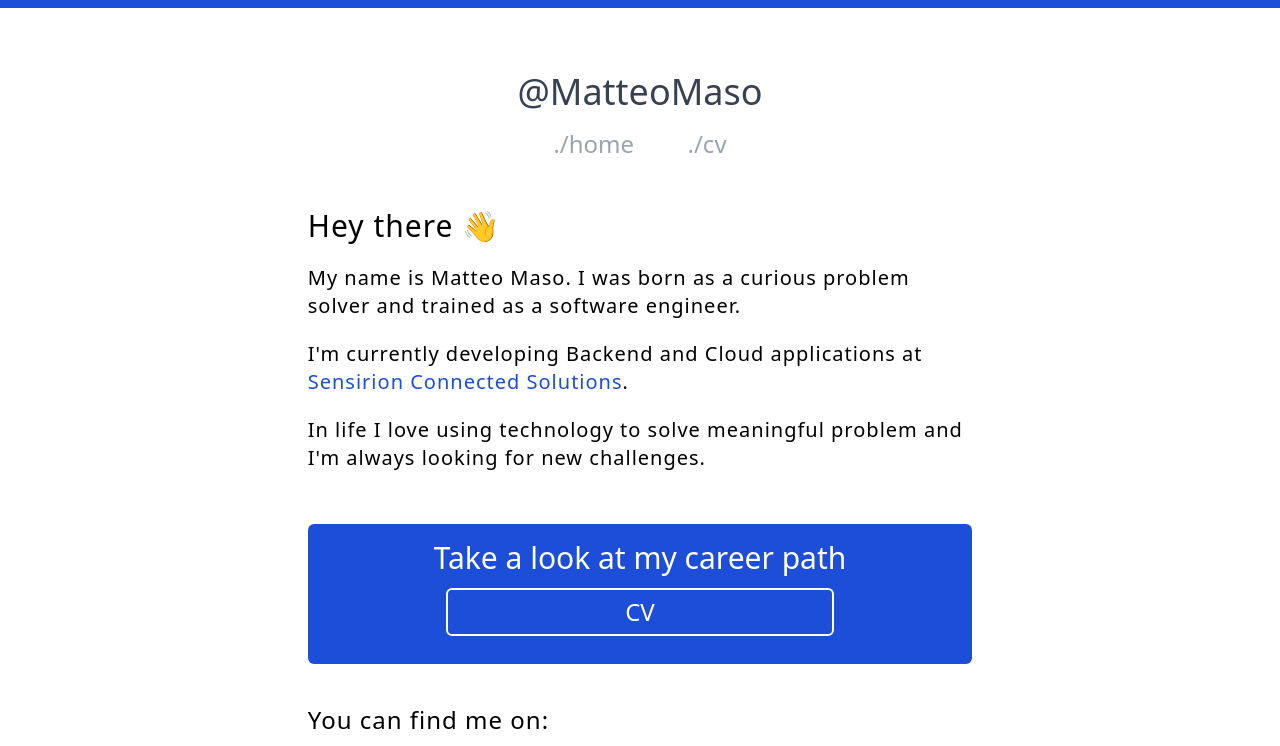
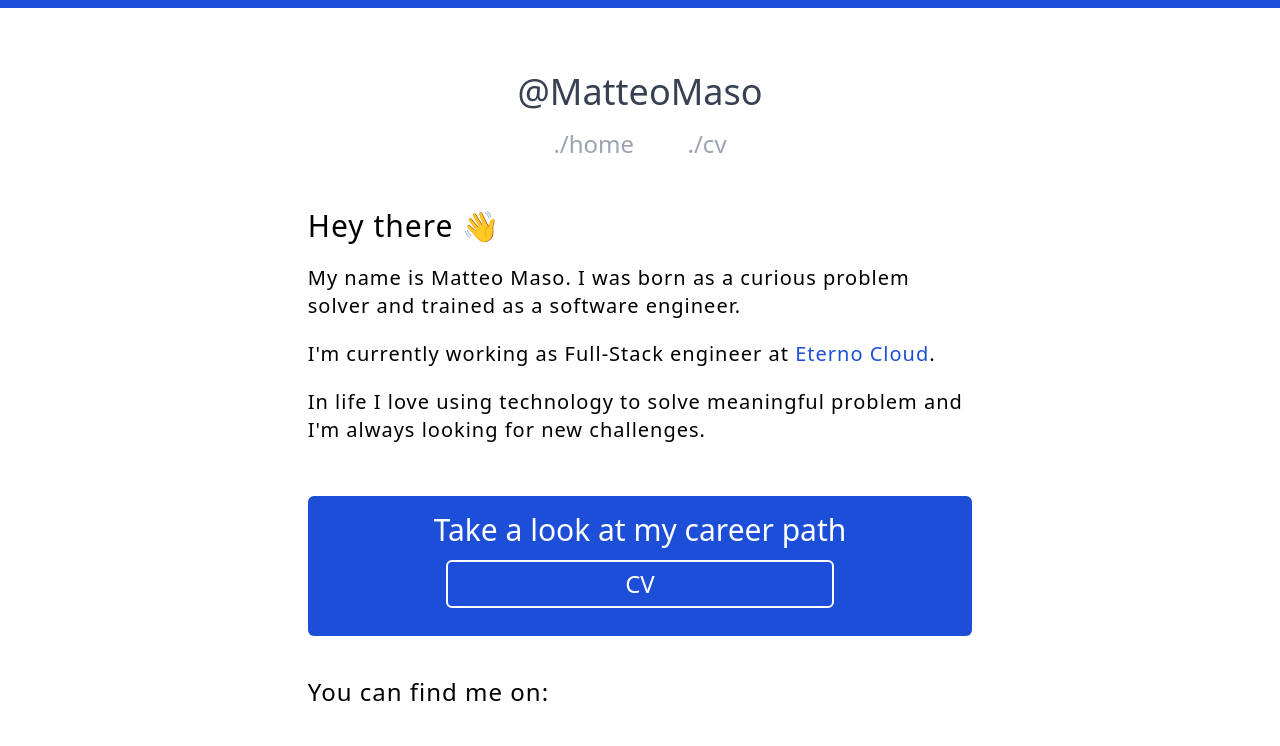
Before and after one commit to MatteoMaso/Portfolio, a Next.js app: page / in a window 1280 px wide. Shown: the top 746 px of the page. Built offline with nearby package versions, Linux system fonts and the light colour scheme.

Commit message:
feature: heaadline job update eterno

```diff
--- a/app/page.tsx
+++ b/app/page.tsx
@@ -21,8 +21,8 @@ export default function HomePage() {
                 I was born as a curious problem solver and trained as a software engineer.
               </p>
               <p className="pb-5">
-                I&apos;m currently developing Backend and Cloud applications
-                at <a className="text-blue-700" href="https://sensirion-connected.com/" target="_blank" rel="noopener noreferrer">Sensirion Connected Solutions</a>.
+                I&apos;m currently working as Full-Stack engineer
+                at <a className="text-blue-700" href="https://www.eterno.cloud/" target="_blank" rel="noopener noreferrer">Eterno Cloud</a>.
               </p>
               <p>
                 In life I love using technology to solve meaningful problem and I&apos;m always looking for new challenges.
```
